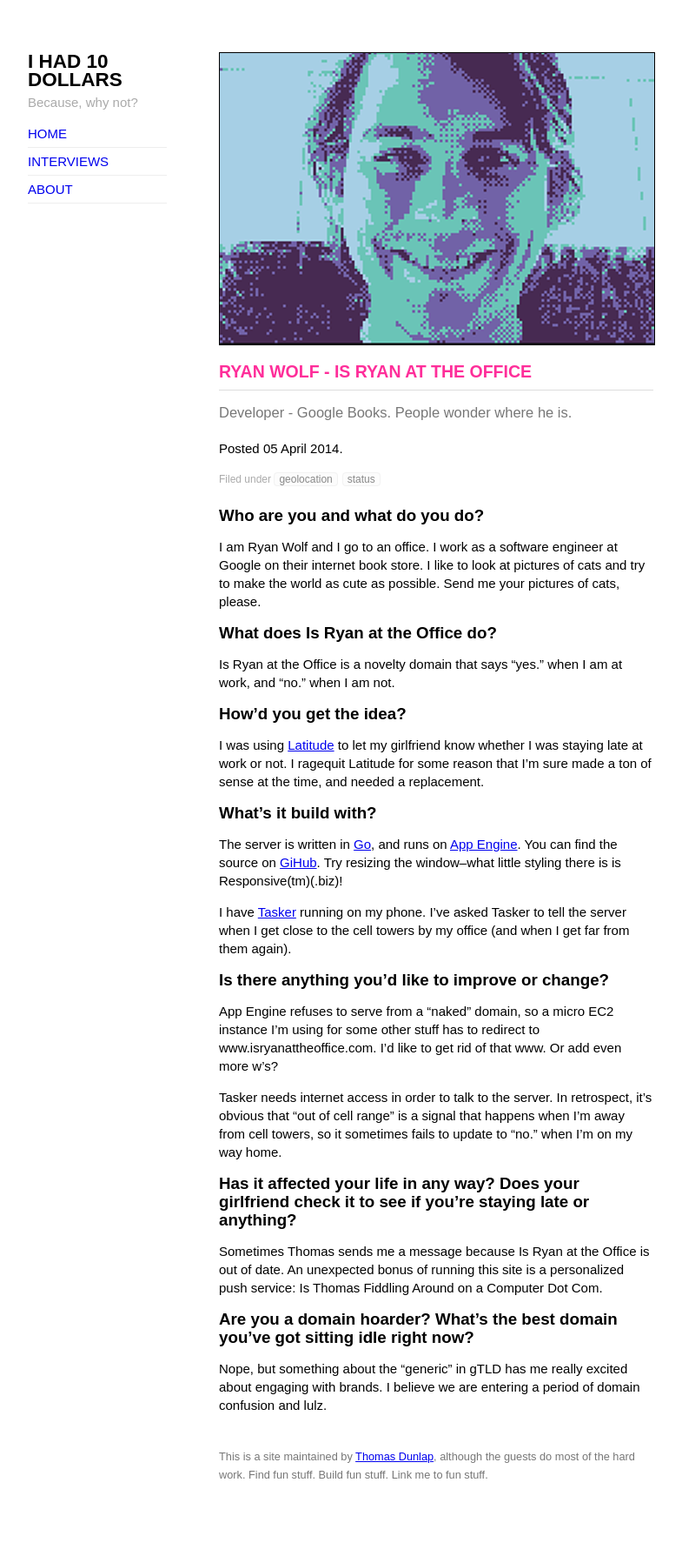
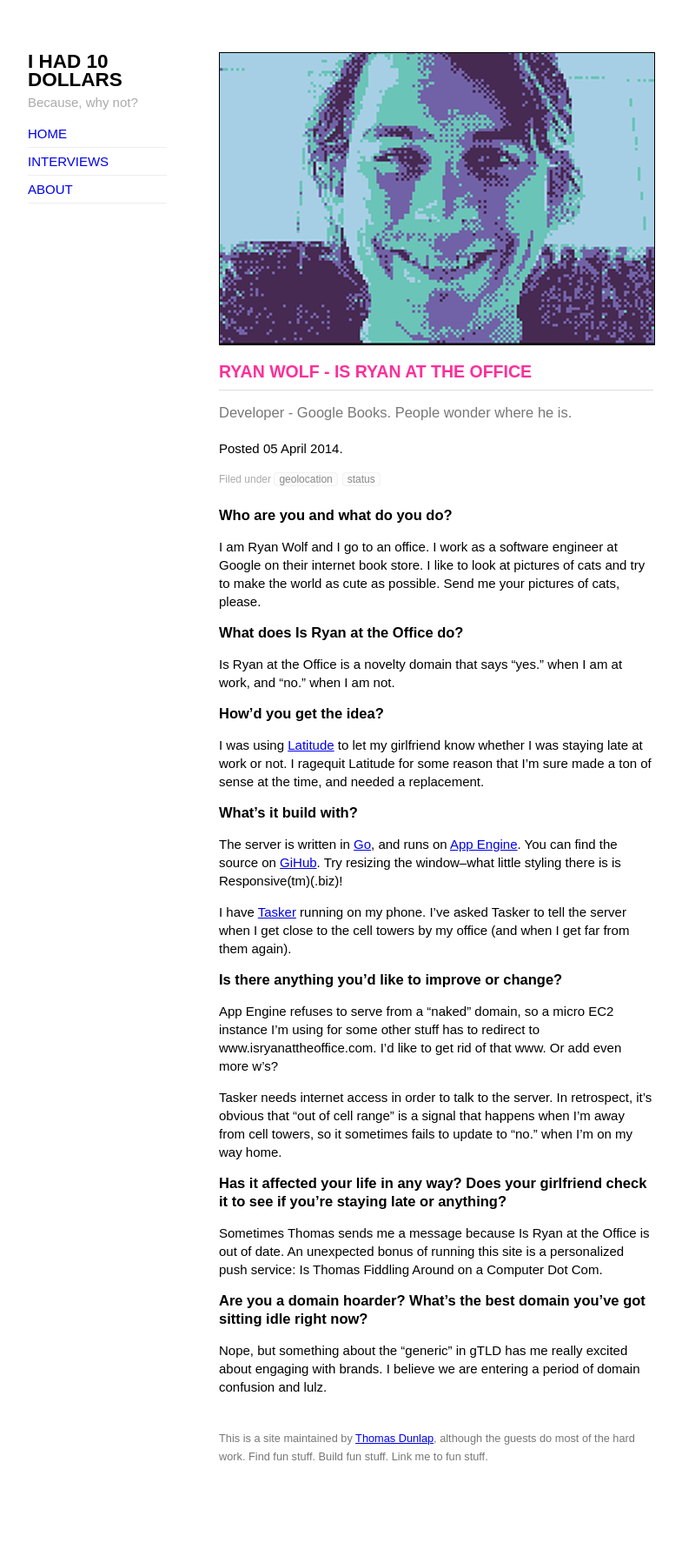
Before and after one commit to 10dollars/10dollars.github.io, a Jekyll site: the page built from _posts/2014-04-05-ryan-wolf.md, in a window 1280 px wide. Shown: the whole page at 87% size, without its empty margins (248-1033 px from the left). Built offline with Jekyll 4.4.1, drawn with Linux system fonts in a browser that asks for light colours; after the commit the page ends 1768 px from its top, so only the background shows below that.

```diff
--- a/stylesheets/main.css
+++ b/stylesheets/main.css
@@ -92,7 +92,7 @@
 clear: left;
 padding: 0;
 margin: 0 0 10px 0;
-font-size: 125%;
+font-size: 110%;
 }
 
 img.portrait {
```
